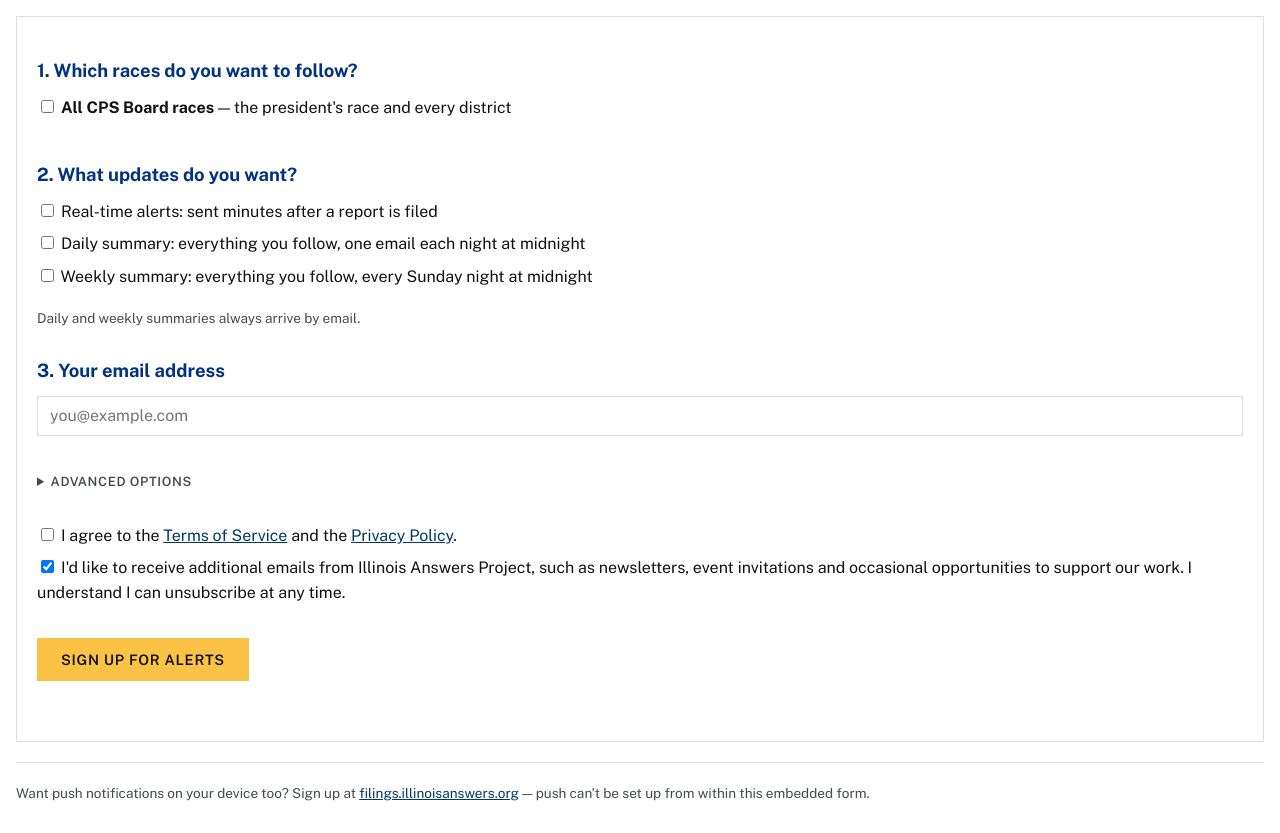
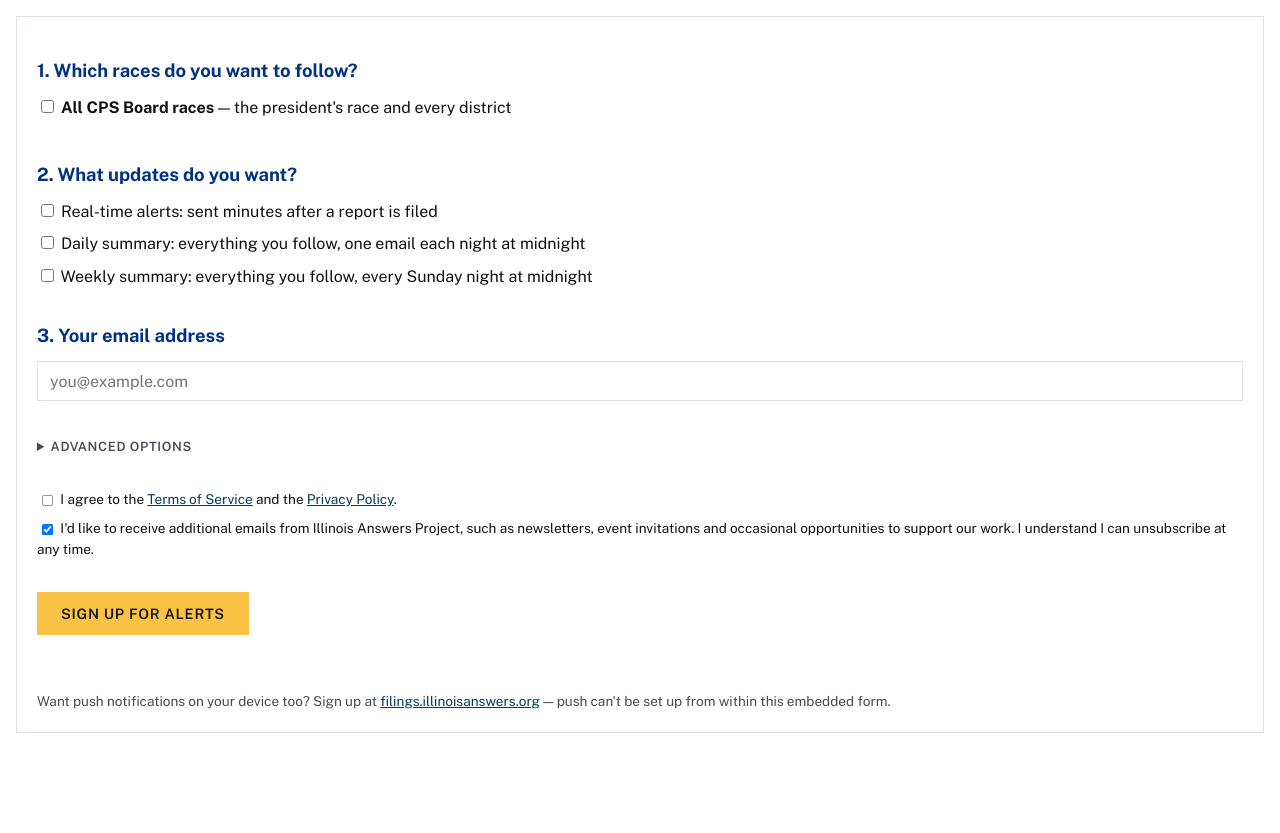
Before and after one commit to aadams-bga/electionsNotifer, a Python web app: template src/isbe_notifier/web/templates/embed_subscribe.html in a window 1280 px wide. After the commit the page ends 733 px from the top, so only its background shows below. Run offline with Jinja, Linux system fonts and the light colour scheme; the template is opened without the code that fills it, so the values that code supplies are empty.

Commit message:
Embed form: smaller consent text, push note moved back inside box, drop digest hint
Consent (ToS + marketing) checkboxes and their labels are 0.85em with
slightly scaled-down checkboxes so they read as fine print, not equal
weight to the rest of the form. The push-elsewhere note no longer has
its own divider/section below the box -- it's back inside, right under
the submit button. Dropped "Daily and weekly summaries always arrive
by email" -- redundant now that email is the only channel offered.

Co-Authored-By: Claude Fable 5 <noreply@anthropic.com>

```diff
--- a/src/isbe_notifier/web/static/embed.css
+++ b/src/isbe_notifier/web/static/embed.css
@@ -6,8 +6,11 @@ body.embed main {
   padding: 1rem;
 }
 
-.embed-divider {
-  border: none;
-  border-top: 1px solid var(--border);
-  margin: 1.25rem 0;
+.embed-consent {
+  font-size: 0.85em;
 }
+
+.embed-consent input[type="checkbox"] {
+  transform: scale(0.85);
+  vertical-align: middle;
+}
--- a/src/isbe_notifier/web/templates/embed_subscribe.html
+++ b/src/isbe_notifier/web/templates/embed_subscribe.html
@@ -30,7 +30,6 @@
     <label class="channel">
       <input type="checkbox" id="weekly-digest"> Weekly summary: everything you follow, every Sunday night at midnight
     </label>
-    <p class="hint">Daily and weekly summaries always arrive by email.</p>
   </section>
 
   <section>
@@ -59,7 +58,7 @@
     </div>
   </details>
 
-  <section class="consent">
+  <section class="consent embed-consent">
     <label class="channel">
       <input type="checkbox" id="accept-terms"> I agree to the
       <a href="https://www.bettergov.org/terms-of-service/" target="_blank"
@@ -77,12 +76,10 @@
 
   <button type="submit" id="submit-btn">Sign up for alerts</button>
   <p id="form-status" role="status"></p>
-  </div>
-
-  <hr class="embed-divider">
   <p class="hint">Want push notifications on your device too? Sign up at
     <a href="https://filings.illinoisanswers.org/subscribe" target="_blank" rel="noopener">filings.illinoisanswers.org</a>
     — push can't be set up from within this embedded form.</p>
+  </div>
 </form>
 {% endblock %}
 {% block scripts %}<script src="/static/app.js?v=3"></script>{% endblock %}
```
Also changed, not shown: tests/test_web.py (+6 -3 lines).
